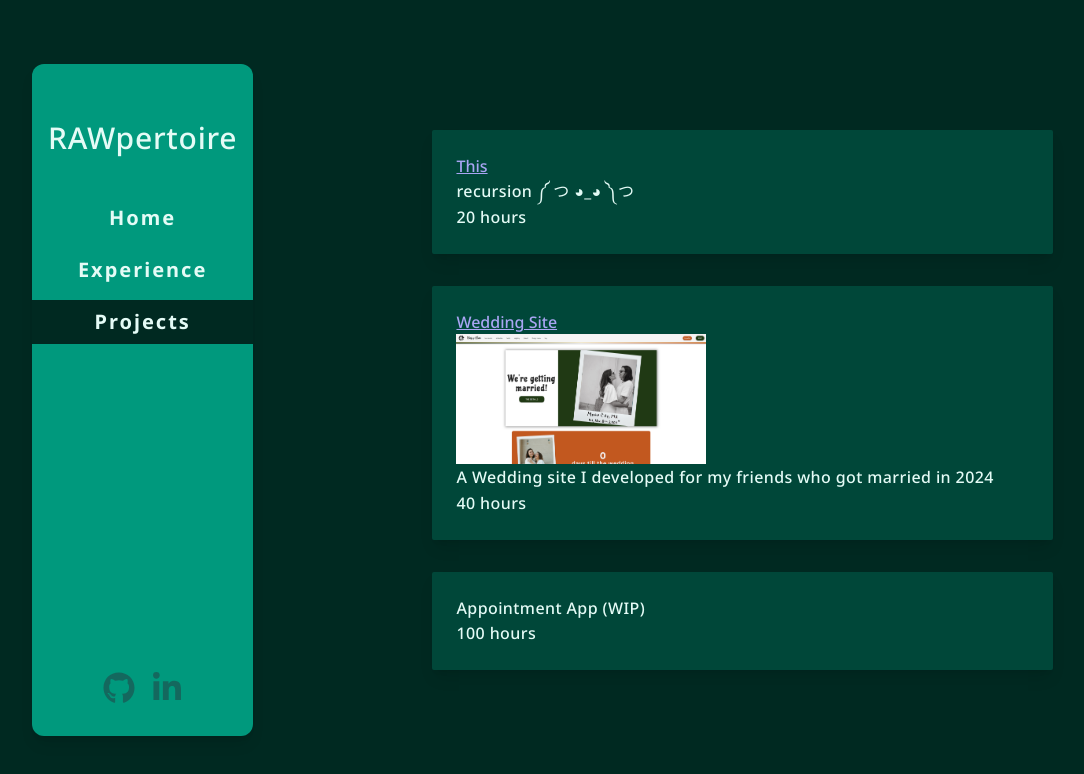
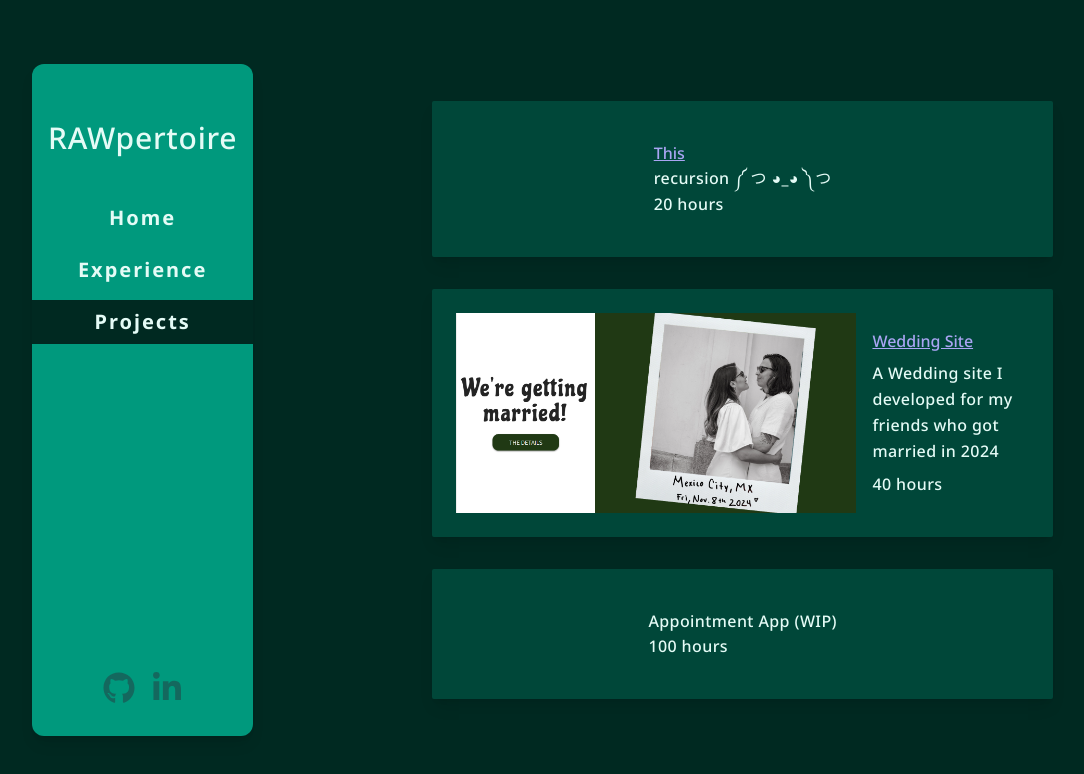
Before and after one commit to RAWoiwode/rawpertoire, a Next.js app: page /projects in a window 1280 px wide. Shown: the top 774 px of the page, without its empty margins (32-1116 px from the left). Built offline with nearby package versions, Linux system fonts and the light colour scheme.

Commit message:
Creating Project component to control the layout of Projects a bit more smoothly without cluttering up the main page(WIP)

```diff
--- /dev/null
+++ b/app/constants/index.ts
@@ -0,0 +1 @@
+export const IMAGE_DIRECTORY = "/images/";
--- /dev/null
+++ b/app/projects/components/Project.tsx
@@ -0,0 +1,53 @@
+import Link from "next/link";
+import Image from "next/image";
+
+import ProjectCard from "./ProjectCard";
+import { IMAGE_DIRECTORY } from "@/app/constants";
+
+interface Props {
+  title: string;
+  url: string;
+  description: string;
+  timeEstimate: number;
+  image?: string;
+}
+
+const Project = ({ title, url, description, timeEstimate, image }: Props) => {
+  let titleDisplay = <h4>{title}</h4>;
+
+  if (url) {
+    titleDisplay = (
+      <Link
+        href={url}
+        className="text-accent-200 underline"
+        target="_blank"
+        rel="noopener noreferrer"
+      >
+        {title}
+      </Link>
+    );
+  }
+
+  return (
+    <ProjectCard>
+      <div className="flex justify-center">
+        {image && (
+          <Image
+            alt={`${title} preview`}
+            src={IMAGE_DIRECTORY + image}
+            width={400}
+            height={200}
+            priority
+          />
+        )}
+        <div className="flex flex-col justify-between p-4">
+          {titleDisplay}
+          <p>{description}</p>
+          <p>{timeEstimate} hours</p>
+        </div>
+      </div>
+    </ProjectCard>
+  );
+};
+
+export default Project;
--- a/app/projects/page.tsx
+++ b/app/projects/page.tsx
@@ -1,8 +1,5 @@
-import Image from "next/image";
-import Link from "next/link";
-
 import MobileHeader from "../components/MobileHeader";
-import ProjectCard from "./components/ProjectCard";
+import Project from "./components/Project";
 
 const projectsInfo = [
   {
@@ -14,14 +11,14 @@ const projectsInfo = [
   {
     title: "Wedding Site",
     url: "https://betoycaty.mx/",
-    image: "/images/WeddingSite.png",
+    image: "WeddingSite.png",
     description:
       "A Wedding site I developed for my friends who got married in 2024",
     timeEstimate: 40,
   },
   {
     title: "Appointment App (WIP)",
-    url: null,
+    url: "",
     description: "",
     timeEstimate: 100,
   },
@@ -32,38 +29,9 @@ const Projects = () => {
     <div className="content-center p-4 lg:mx-auto lg:flex lg:w-2/3 lg:max-w-4xl">
       <MobileHeader>Projects</MobileHeader>
       <div className="w-full space-y-8 p-4 lg:p-0">
-        {projectsInfo.map((projectInfo) => {
-          let titleDisplay = <h4>{projectInfo.title}</h4>;
-
-          if (projectInfo.url) {
-            titleDisplay = (
-              <Link
-                href={projectInfo.url}
-                className="text-accent-200 underline"
-                target="_blank"
-                rel="noopener noreferrer"
-              >
-                {projectInfo.title}
-              </Link>
-            );
-          }
-
-          return (
-            <ProjectCard key={projectInfo.title}>
-              {titleDisplay}
-              {projectInfo.image && (
-                <Image
-                  alt={`${projectInfo.title} preview`}
-                  src={projectInfo.image}
-                  width={250}
-                  height={150}
-                />
-              )}
-              <p>{projectInfo.description}</p>
-              <p>{projectInfo.timeEstimate} hours</p>
-            </ProjectCard>
-          );
-        })}
+        {projectsInfo.map((projectInfo) => (
+          <Project key={projectInfo.title} {...projectInfo} />
+        ))}
       </div>
     </div>
   );
```
Also changed, not shown: public/images/WeddingSite.png.
